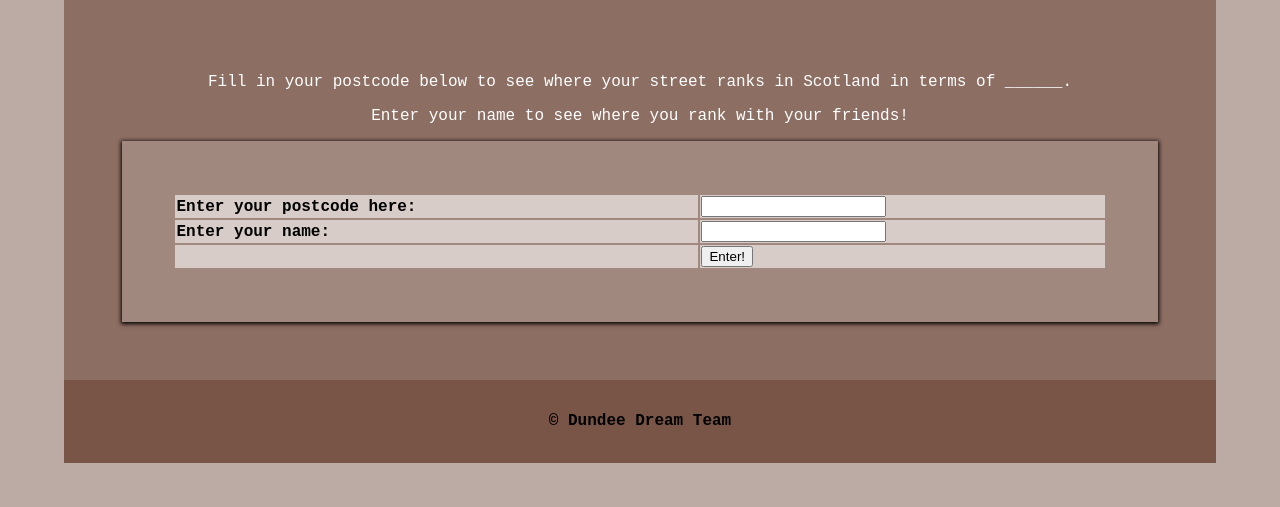
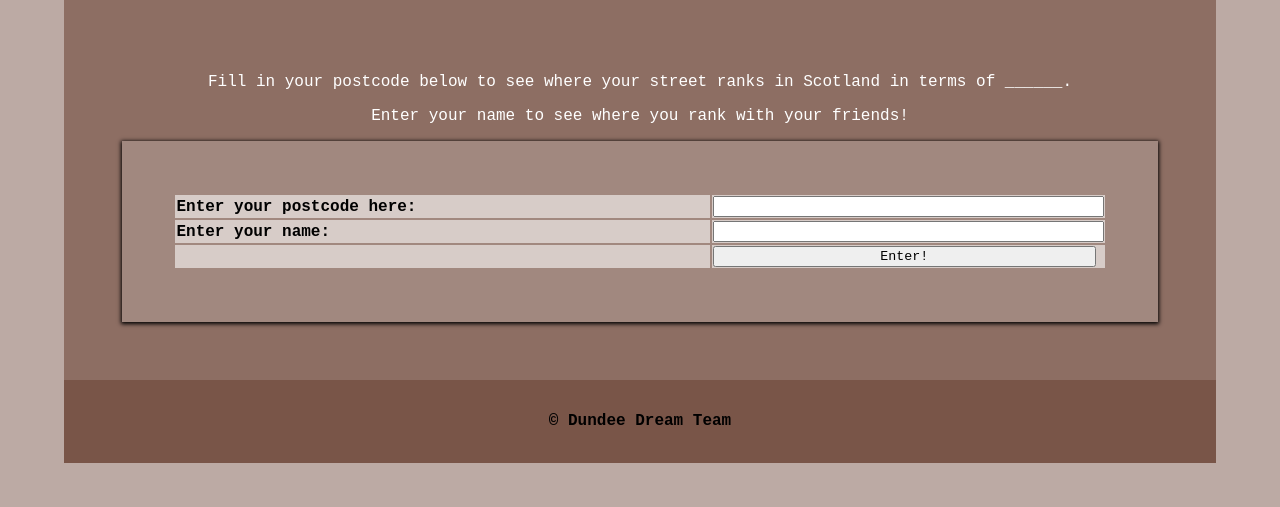
Before and after one commit to meadhbhis/RGU-Hack, a Flask app: page / in a window 1280 px wide. Shown: the part 191-698 px from the top of the page. Run offline with Flask 2, Linux system fonts and the light colour scheme; parts of the project's set-up code (start-up, migrations or seed data) failed here and were passed over.

Commit message:
work this time?

```diff
--- a/static/style.css
+++ b/static/style.css
@@ -48,6 +48,11 @@ html, body {
     text-align: center;
     background: #795548;
     padding: 1%;
+}
+
+input{
+    font-family: 'Courier New', monospace;
+    width: 98%;
 }
 
 .nav table {
```
Also changed, not shown: users.db.
